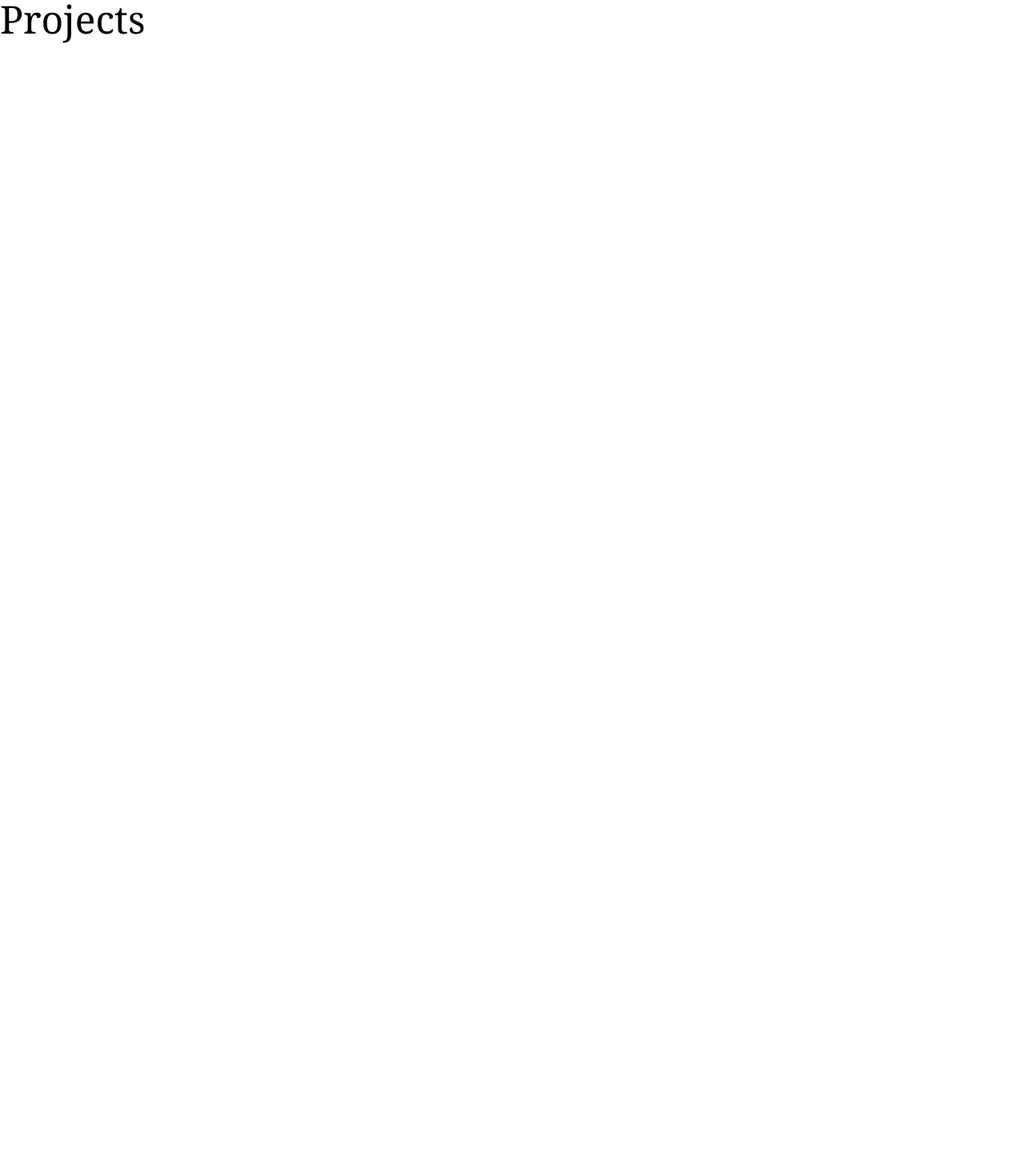
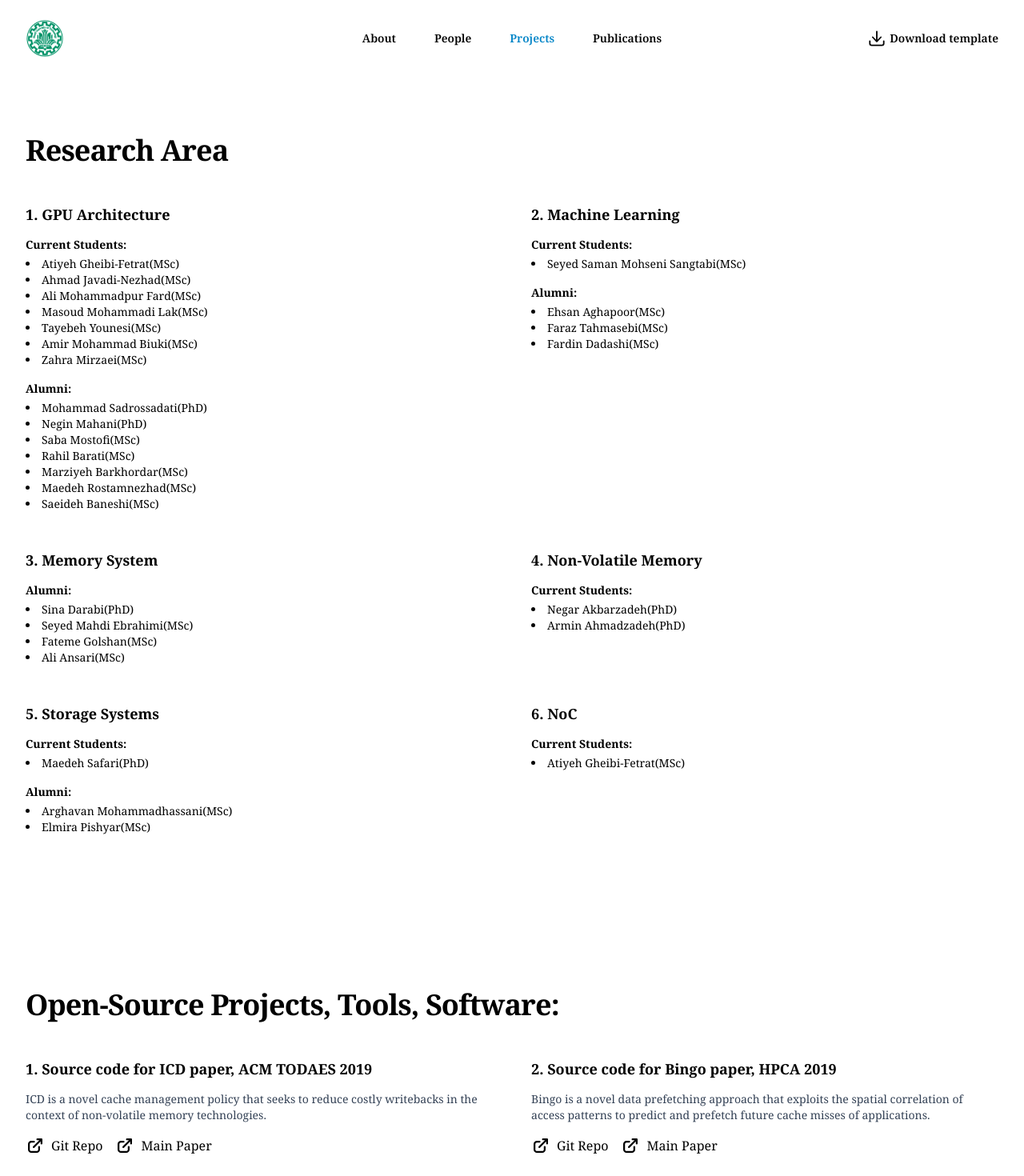
Before and after one commit to HessamCheraghi/hpcan-homepage, a Next.js app: page /projects in a window 1280 px wide. Shown: the top 1470 px of the page at 80% size. Before the commit the page ends 800 px from the top, so only its background shows below. Built offline with nearby package versions, Linux system fonts and the light colour scheme.

Commit message:
finished projects page

```diff
--- a/app/about/page.tsx
+++ b/app/about/page.tsx
@@ -13,9 +13,9 @@ export default function About() {
           className="mt-1 text-2xl font-bold tracking-tight text-gray-900 sm:text-3xl lg:text-4xl scroll-m-12"
           id="overview"
         >
-          Overview
+          About
         </h2>
-        <p className="pt-5 text-xl text-gray-500 text-justify">
+        <p className="pt-5 text-xl text-gray-500 md:text-justify">
           {aboutData.overview}
         </p>
       </div>
@@ -41,13 +41,13 @@ export default function About() {
             </div>
             <div className="mt-12 lg:col-span-3 lg:m-0 lg:pl-8">
               <div className="mx-auto max-w-md px-6 sm:max-w-2xl lg:max-w-none lg:px-0 lg:py-4">
-                <p className="mt-6 text-lg text-white text-justify">
+                <p className="mt-6 text-lg text-white md:text-justify">
                   {aboutData.description}
                 </p>
 
                 <Link
                   href={aboutData.CVLink}
-                  className="mt-6 text-lg text-sky-50 text-justify font-bold items-center inline-flex gap-2 hover:text-sky-200"
+                  className="mt-6 text-lg text-sky-50 font-bold items-center inline-flex gap-2 hover:text-sky-200"
                   target="_blank"
                   referrerPolicy="no-referrer"
                 >
--- a/app/projects/page.tsx
+++ b/app/projects/page.tsx
@@ -1,3 +1,121 @@
+import Header from "@/components/Header";
+import researchAreaData from "@/data/projects/researchArea.json";
+import openSourceData from "@/data/projects/openSource.json";
+import Link from "next/link";
+import { ArrowTopRightOnSquareIcon } from "@heroicons/react/16/solid";
 export default function Projects() {
-  return <p className="text-justify text-5xl">Projects</p>;
+  return (
+    <>
+      <Header active="projects" />
+      <div className="bg-white">
+        <div className="mx-auto max-w-7xl py-12 px-6 lg:px-8 lg:py-24">
+          <div className="space-y-12">
+            <div className="space-y-5 sm:space-y-4">
+              <h2 className="text-3xl font-bold tracking-tight sm:text-4xl">
+                Research Area
+              </h2>
+            </div>
+            <div className="">
+              <ol
+                role="list"
+                className="space-y-12 sm:grid sm:grid-cols-2 sm:gap-12 sm:space-y-0"
+              >
+                {researchAreaData.map((data, index) => (
+                  <li key={data.title} className="">
+                    <div className="space-y-4 font-normal">
+                      <h3 className="font-bold leading-6 text-lg">
+                        {index + 1}. {data.title || "unknown title"}
+                      </h3>
+                      {!!data.currentStudents &&
+                      !!data.currentStudents.length ? (
+                        <div className="space-y-1">
+                          <h4 className="font-bold text-sm">
+                            Current Students:
+                          </h4>
+                          <ul>
+                            {data.currentStudents.map((st) => (
+                              <li
+                                key={st}
+                                className="list-inside list-disc text-sm"
+                              >
+                                {st}
+                              </li>
+                            ))}
+                          </ul>
+                        </div>
+                      ) : null}
+                      {!!data.alumni && !!data.alumni.length ? (
+                        <div className="space-y-1">
+                          <h4 className="font-bold text-sm">Alumni:</h4>
+                          <ul>
+                            {data.alumni.map((st) => (
+                              <li
+                                key={st}
+                                className="list-inside list-disc text-sm"
+                              >
+                                {st}
+                              </li>
+                            ))}
+                          </ul>
+                        </div>
+                      ) : null}
+                    </div>
+                  </li>
+                ))}
+              </ol>
+            </div>
+          </div>
+        </div>
+      </div>
+      <div className="bg-white">
+        <div className="mx-auto max-w-7xl py-12 px-6 lg:px-8 lg:py-24">
+          <div className="space-y-12">
+            <div className="space-y-5 sm:space-y-4">
+              <h2 className="text-3xl font-bold tracking-tight sm:text-4xl">
+                Open-Source Projects, Tools, Software:
+              </h2>
+            </div>
+            <div className="">
+              <ol
+                role="list"
+                className="space-y-12 sm:grid sm:grid-cols-2 sm:gap-12 sm:space-y-0"
+              >
+                {openSourceData.map((data, index) => (
+                  <li key={data.title} className="">
+                    <div className="space-y-4 font-normal">
+                      <h3 className="font-bold leading-6 text-lg">
+                        {index + 1}. {data.title || "unknown title"}
+                      </h3>
+                      <p className="text-sm text-slate-700">
+                        {data.description}
+                      </p>
+                      <div className="flex items-center justify-start gap-4">
+                        {data.links.map((l) => (
+                          <Link
+                            key={l.label}
+                            href={l.link}
+                            className="text-black hover:text-sky-600 inline-flex gap-2"
+                            target="_blank"
+                            referrerPolicy="no-referrer"
+                          >
+                            <span aria-hidden="true">
+                              <ArrowTopRightOnSquareIcon
+                                width={24}
+                                height={24}
+                              />
+                            </span>
+                            {l.label}
+                          </Link>
+                        ))}
+                      </div>
+                    </div>
+                  </li>
+                ))}
+              </ol>
+            </div>
+          </div>
+        </div>
+      </div>
+    </>
+  );
 }
--- a/components/Header.tsx
+++ b/components/Header.tsx
@@ -7,15 +7,15 @@ import {
   Bars3Icon,
   XMarkIcon,
   ArrowDownTrayIcon,
-} from "@heroicons/react/24/outline";
+} from "@heroicons/react/20/solid";
 import heroData from "@/data/home.json";
 import clsx from "clsx";
 
 const navigation = [
   { name: "About", href: "about" },
   { name: "People", href: "people" },
+  { name: "Projects", href: "projects" },
   { name: "Publications", href: "publications" },
-  { name: "Projects", href: "projects" },
 ] as const;
 
 export default function Header({
--- a/components/LandingHeader.tsx
+++ b/components/LandingHeader.tsx
@@ -7,14 +7,14 @@ import {
   ArrowDownTrayIcon,
   Bars3Icon,
   XMarkIcon,
-} from "@heroicons/react/24/outline";
+} from "@heroicons/react/20/solid";
 import heroData from "@/data/home.json";
 
 const navigation = [
   { name: "About", href: "about" },
   { name: "People", href: "people" },
+  { name: "Projects", href: "projects" },
   { name: "Publications", href: "publications" },
-  { name: "Projects", href: "projects" },
 ];
 
 export default function LandingHeader() {
```
Also changed, not shown: data/people/MSAlumni.json (+1 -7 lines).
